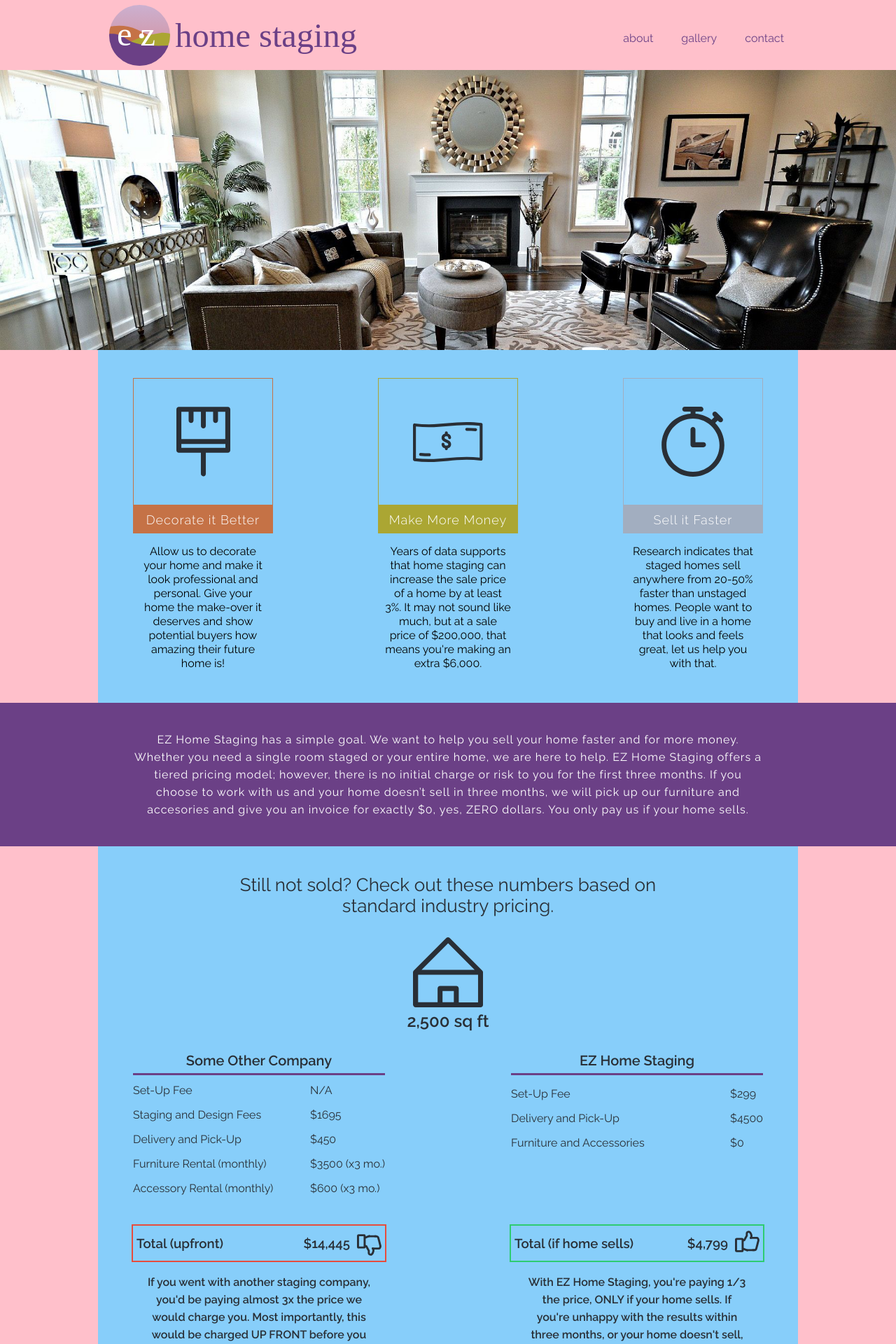
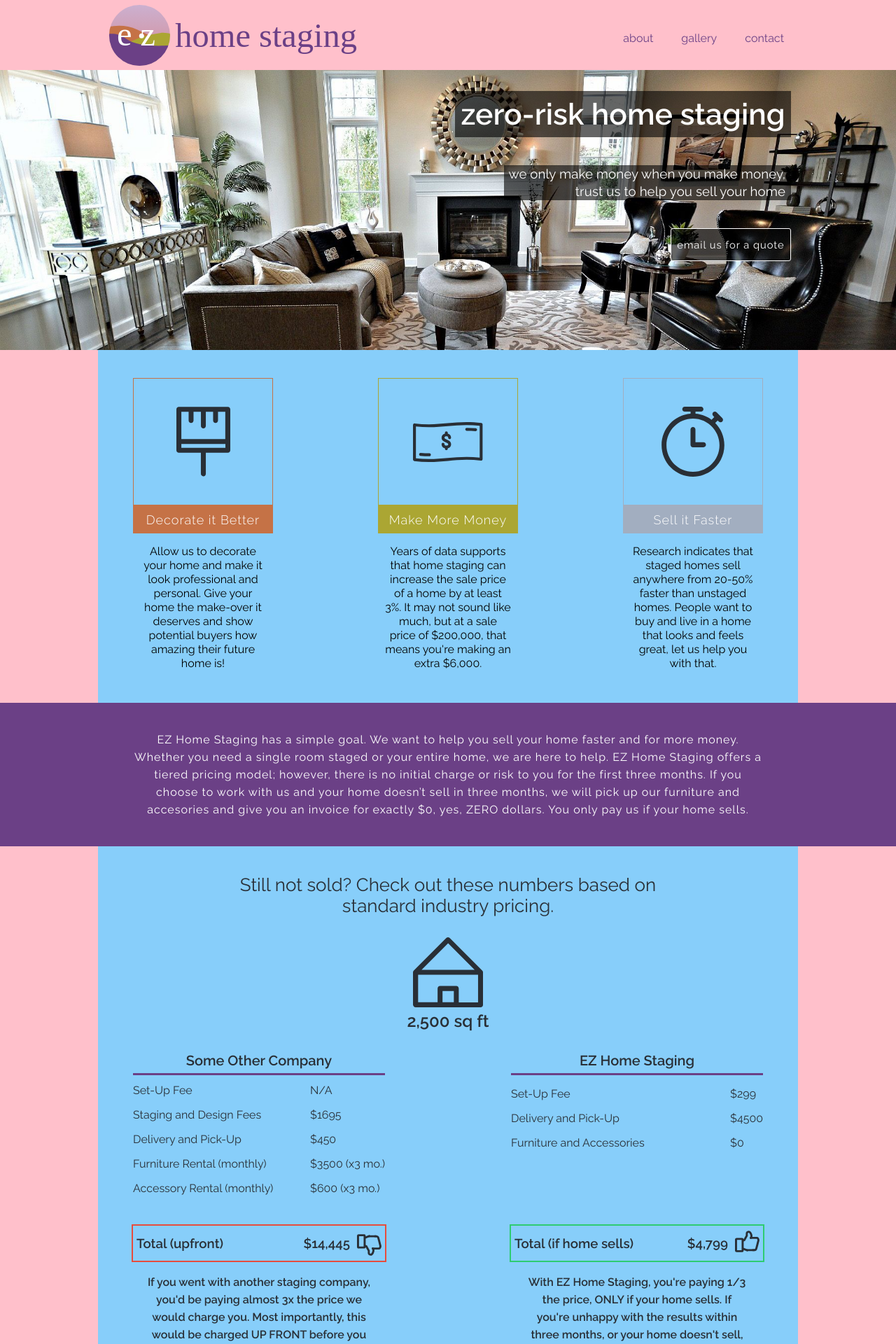
Before and after one commit to quinnmyers/ezhs_website, a Jekyll site: the page built from index.html, in a window 1280 px wide. Shown: the top 1920 px of the page at 70% size. Built offline with Jekyll 4.4.1, drawn with Linux system fonts in a browser that asks for light colours; Markdown is read by kramdown in place of the engine named in the settings.

Commit message:
added styling and text to jumbotron

```diff
--- a/_includes/jumbotron.html
+++ b/_includes/jumbotron.html
@@ -1 +1 @@
-<!--this is the markup for the main "hero" image of the website, or slider, whatever it becomes--><section class="jumbotron"></section>
+<!--this is the markup for the main "hero" image of the website, or slider, whatever it becomes--><section class="jumbotron"><div class="jumbotron-text"><div class="headline"><p>zero-risk home staging</p></div><div class="jumbo-desc"><p>we only make money when you make money,</p><p>trust us to help you sell your home</p></div><a class="jumbo-btn" href="#contact"><div class="btn-text"><p>email us for a quote</p></div></a></div></section>
--- a/assets/css/main.css
+++ b/assets/css/main.css
@@ -443,17 +443,121 @@ textarea {
         .header .header-wrap .top-nav ul.desktop-nav a:hover, .header .header-wrap .top-nav a a:hover {
           text-decoration: underline; }
 
+@media (max-width: 1000px) {
+  .header {
+    width: 100% !important; } }
+
+@media (max-width: 940px) {
+  .header {
+    display: -ms-flexbox !important;
+    display: flex !important;
+    -ms-flex-direction: column !important;
+        flex-direction: column !important;
+    -ms-flex-pack: justify !important;
+        justify-content: space-between !important;
+    height: 80px !important; }
+    .header .brand {
+      height: 60px !important;
+      width: 300px !important;
+      -ms-flex-item-align: center !important;
+          align-self: center !important; }
+    .header .top-nav {
+      display: -ms-flexbox !important;
+      display: flex !important;
+      width: auto !important;
+      -ms-flex-item-align: center !important;
+          align-self: center !important; }
+      .header .top-nav ul.desktop-nav, .header .top-nav a {
+        font-size: 12pt !important; } }
+
 .jumbotron {
   display: -ms-flexbox;
   display: flex;
-  -ms-flex-direction: row;
-      flex-direction: row;
+  -ms-flex-direction: column;
+      flex-direction: column;
   height: 400px;
   width: 100%;
   background-image: url(/assets/images/hero_1.jpg);
   background-size: cover;
   background-repeat: no-repeat;
   background-position: 20% 40%; }
+  .jumbotron .jumbotron-text {
+    display: -ms-flexbox;
+    display: flex;
+    -ms-flex-direction: column;
+        flex-direction: column;
+    margin-right: 20px;
+    -ms-flex-item-align: center;
+        align-self: center;
+    width: 1000px;
+    height: auto; }
+    .jumbotron .jumbotron-text a, .jumbotron .jumbotron-text a:visited {
+      text-decoration: none; }
+    .jumbotron .jumbotron-text a:hover {
+      background: rgba(46, 204, 113, 0.6); }
+    .jumbotron .jumbotron-text .headline {
+      display: -ms-flexbox;
+      display: flex;
+      -ms-flex-item-align: end;
+          align-self: flex-end;
+      -ms-flex-pack: center;
+          justify-content: center;
+      height: auto;
+      width: 480px;
+      background: rgba(0, 0, 0, 0.6);
+      margin-top: 30px; }
+      .jumbotron .jumbotron-text .headline p {
+        margin: 0;
+        padding: 8px 4px;
+        font-family: "Raleway", sans-serif;
+        text-align: center;
+        font-size: 32pt;
+        font-weight: 600;
+        color: white; }
+    .jumbotron .jumbotron-text .jumbo-desc {
+      display: -ms-flexbox;
+      display: flex;
+      -ms-flex-direction: column;
+          flex-direction: column;
+      -ms-flex-item-align: end;
+          align-self: flex-end;
+      -ms-flex-pack: center;
+          justify-content: center;
+      height: auto;
+      width: 410px;
+      background: rgba(0, 0, 0, 0.6);
+      margin-top: 40px; }
+      .jumbotron .jumbotron-text .jumbo-desc p {
+        text-align: right;
+        font-family: "Raleway", sans-serif;
+        font-size: 14pt;
+        font-weight: 400;
+        margin: 0;
+        margin-right: 8px;
+        color: white;
+        line-height: 25px;
+        letter-spacing: .1px; }
+    .jumbotron .jumbotron-text .jumbo-btn {
+      display: -ms-flexbox;
+      display: flex;
+      -ms-flex-pack: center;
+          justify-content: center;
+      -ms-flex-align: center;
+          align-items: center;
+      -ms-flex-item-align: end;
+          align-self: flex-end;
+      height: 45px;
+      width: 170px;
+      border-radius: 3px;
+      border: 1px solid white;
+      background: rgba(0, 0, 0, 0.6);
+      margin-top: 40px; }
+      .jumbotron .jumbotron-text .jumbo-btn p {
+        margin: 0;
+        font-family: "Raleway", sans-serif;
+        color: white;
+        letter-spacing: 1px;
+        font-size: 11pt; }
 
 .panels {
   display: -ms-flexbox;
```
Also changed, not shown: _pugfiles/jumbotron.pug (+9 -0 lines), assets/css/4-sections/header.sass (+24 -0 lines), assets/css/4-sections/jumbotron.sass (+67 -1 lines), 5 other files.
